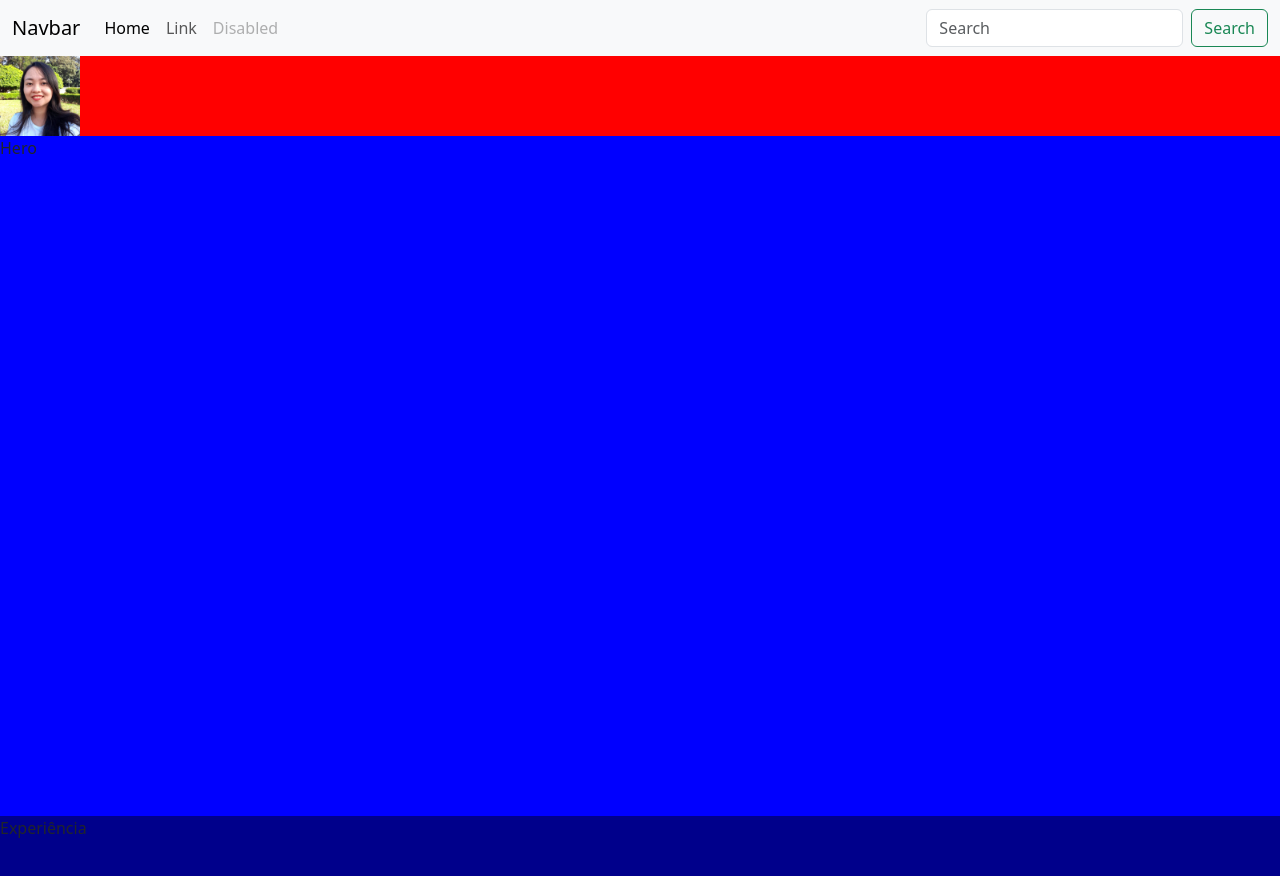
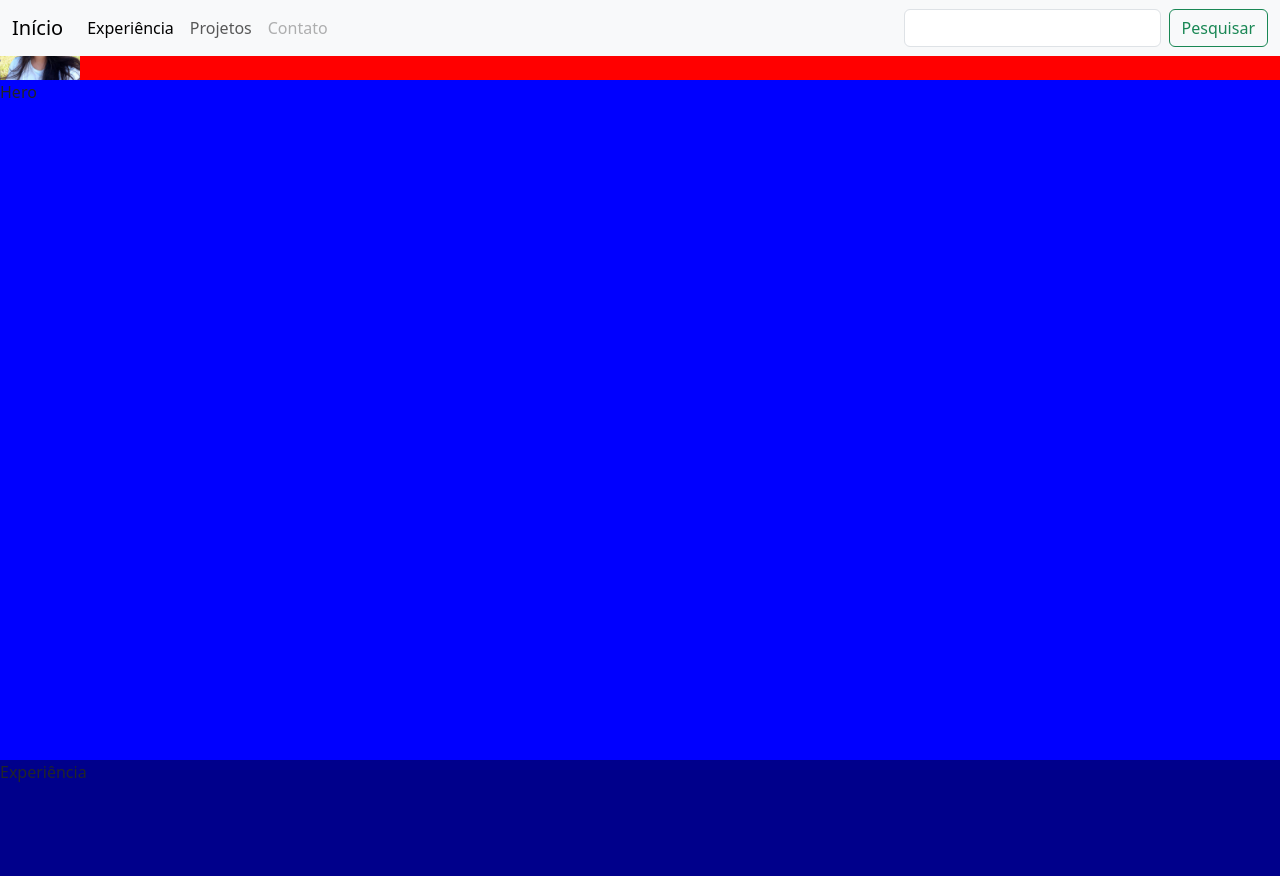
Before and after one commit to IngridOguro/Portfolio, an Angular app: page / in a window 1280 px wide. Shown: the top 876 px of the page. Built offline with nearby package versions, Linux system fonts and the light colour scheme.

Commit message:
Fixando e alterando textos dos links da navbar

```diff
--- a/src/app/components/bootstrap/navbar/navbar.css
+++ b/src/app/components/bootstrap/navbar/navbar.css
@@ -0,0 +1,4 @@
+nav{
+  position: fixed;
+  width: 100%;
+}
--- a/src/app/components/bootstrap/navbar/navbar.html
+++ b/src/app/components/bootstrap/navbar/navbar.html
@@ -1,24 +1,24 @@
 <nav class="navbar navbar-expand-lg bg-body-tertiary">
   <div class="container-fluid">
-    <a class="navbar-brand" href="#">Navbar</a>
+    <a class="navbar-brand" href="#">Início</a>
     <button class="navbar-toggler" type="button" data-bs-toggle="collapse" data-bs-target="#navbarTogglerDemo02" aria-controls="navbarTogglerDemo02" aria-expanded="false" aria-label="Toggle navigation">
       <span class="navbar-toggler-icon"></span>
     </button>
     <div class="collapse navbar-collapse" id="navbarTogglerDemo02">
       <ul class="navbar-nav me-auto mb-2 mb-lg-0">
         <li class="nav-item">
-          <a class="nav-link active" aria-current="page" href="#">Home</a>
+          <a class="nav-link active" aria-current="page" href="#">Experiência</a>
         </li>
         <li class="nav-item">
-          <a class="nav-link" href="#">Link</a>
+          <a class="nav-link" href="#">Projetos</a>
         </li>
         <li class="nav-item">
-          <a class="nav-link disabled" aria-disabled="true">Disabled</a>
+          <a class="nav-link disabled" aria-disabled="true">Contato</a>
         </li>
       </ul>
       <form class="d-flex" role="search">
-        <input class="form-control me-2" type="search" placeholder="Search" aria-label="Search"/>
-        <button class="btn btn-outline-success" type="submit">Search</button>
+        <input class="form-control me-2" type="search" placeholder="" aria-label="Search"/>
+        <button class="btn btn-outline-success" type="submit">Pesquisar</button>
       </form>
     </div>
   </div>
```
